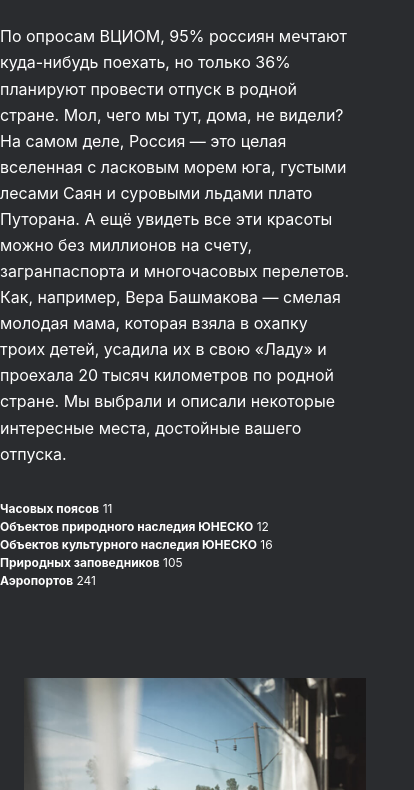
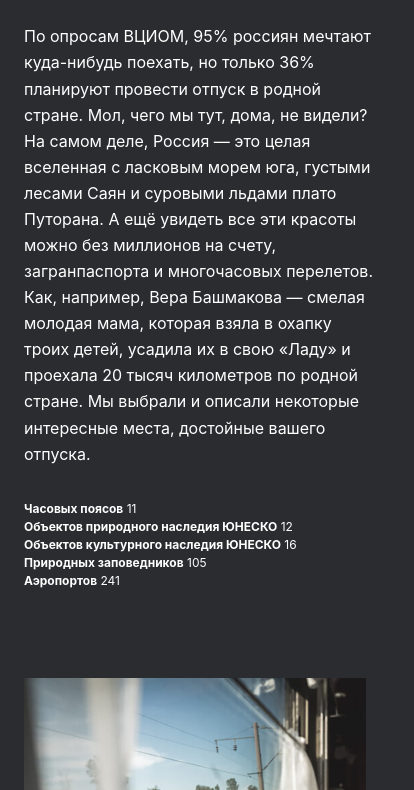
Before and after one commit to eysaveleva/russian-travel, a plain HTML site: page index.html in a window 390 px wide. Shown: the part 783-1573 px from the top of the page, 414 px wide, since content can reach past the window. Drawn offline with Linux system fonts and the light colour scheme; a web font is replaced by a local one.

Commit message:
Update intro.css

```diff
--- a/blocks/intro/intro.css
+++ b/blocks/intro/intro.css
@@ -15,6 +15,7 @@
 @media screen and (max-width: 1280px) {
   .intro {
     max-width: calc((100vw - 1024px)/(1280 - 1024)*(984 - 928) + 928px);
+    margin-left: 148px;
   }
 }
 
@@ -29,11 +30,13 @@
   .intro {
     padding-top: 88px;
     max-width: 100%;
+    margin-left: 24px;
   }
 }
 
 @media screen and (max-width: 320px) {
   .intro {
     padding-top: 64px;
+    margin-left: 16px;
   }
 }
```
